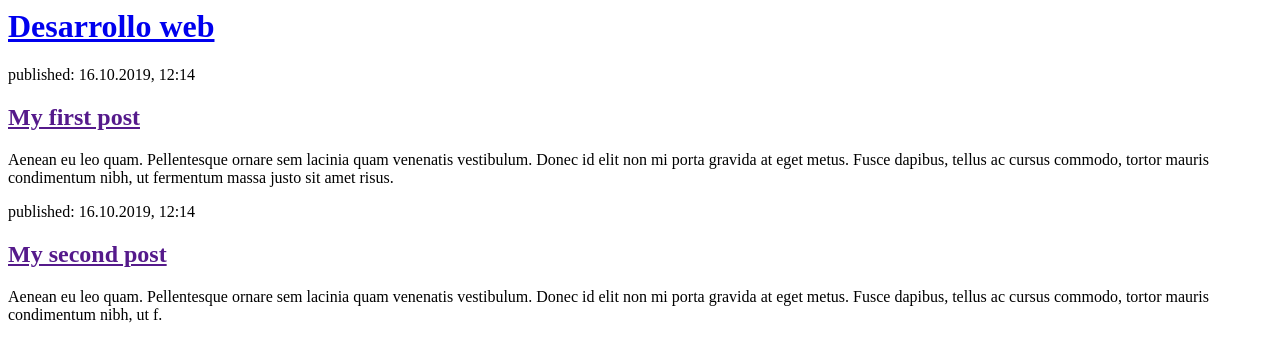
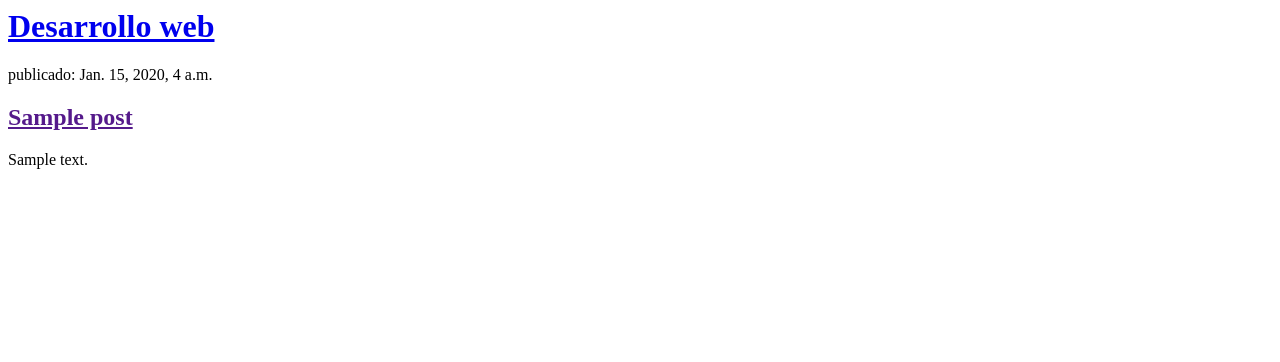
Before and after one commit to lepp91/my-firts-blog, a Django app: template blog/templates/blog/post_list.html in a window 1280 px wide. Shown: the top 362 px of the page. Run offline with Django 3.2, Linux system fonts and the light colour scheme; the template is opened without the code that fills it: values that come from a table or form of the project are taken from there, others are empty; tables that the repository leaves empty hold one stand-in row (values such as "Sample post").

Commit message:
Templates modificados para mostrar post desde base de datos.

```diff
--- a/blog/templates/blog/post_list.html
+++ b/blog/templates/blog/post_list.html
@@ -7,16 +7,12 @@
             <h1><a href="/">Desarrollo web</a></h1>
         </div>
 
+        {% for post in posts %}
         <div>
-            <p>published: 16.10.2019, 12:14</p>
-            <h2><a href="">My first post</a></h2>
-            <p>Aenean eu leo quam. Pellentesque ornare sem lacinia quam venenatis vestibulum. Donec id elit non mi porta gravida at eget metus. Fusce dapibus, tellus ac cursus commodo, tortor mauris condimentum nibh, ut fermentum massa justo sit amet risus.</p>
+        <p> publicado: {{ post.published_date }}</p>
+        <h2><a href="">{{ post.title }}</a></h2>
+        <p>{{ post.text|linebreaksbr }}</p>
         </div>
-
-        <div>
-            <p>published: 16.10.2019, 12:14</p>
-            <h2><a href="">My second post</a></h2>
-            <p>Aenean eu leo quam. Pellentesque ornare sem lacinia quam venenatis vestibulum. Donec id elit non mi porta gravida at eget metus. Fusce dapibus, tellus ac cursus commodo, tortor mauris condimentum nibh, ut f.</p>
-        </div>
+         {% endfor %}
     </body>
 </html>
```
